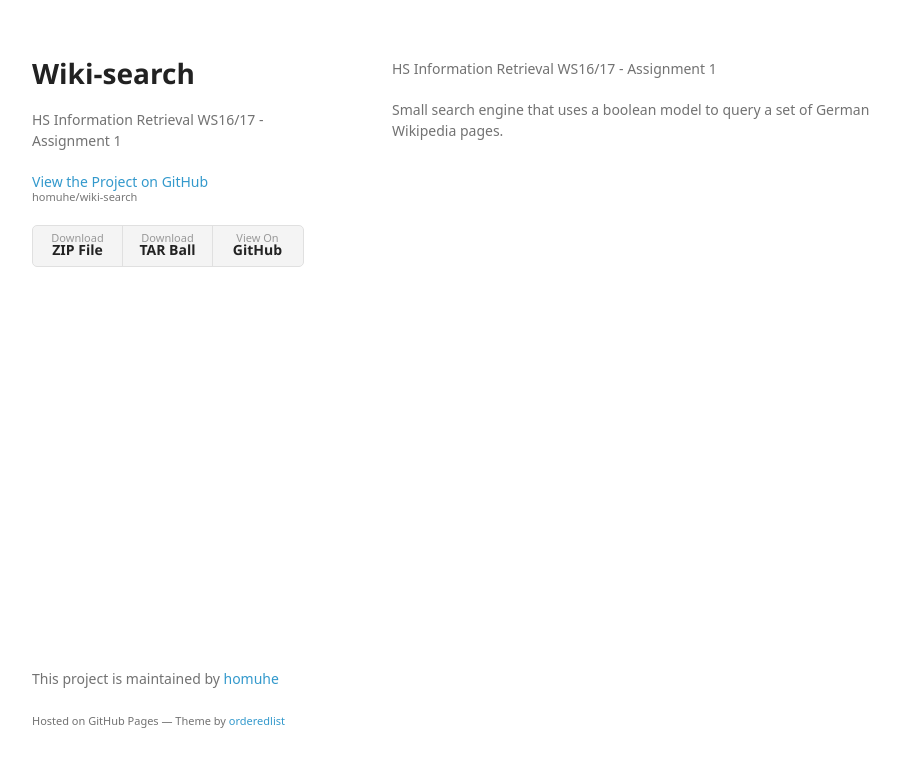
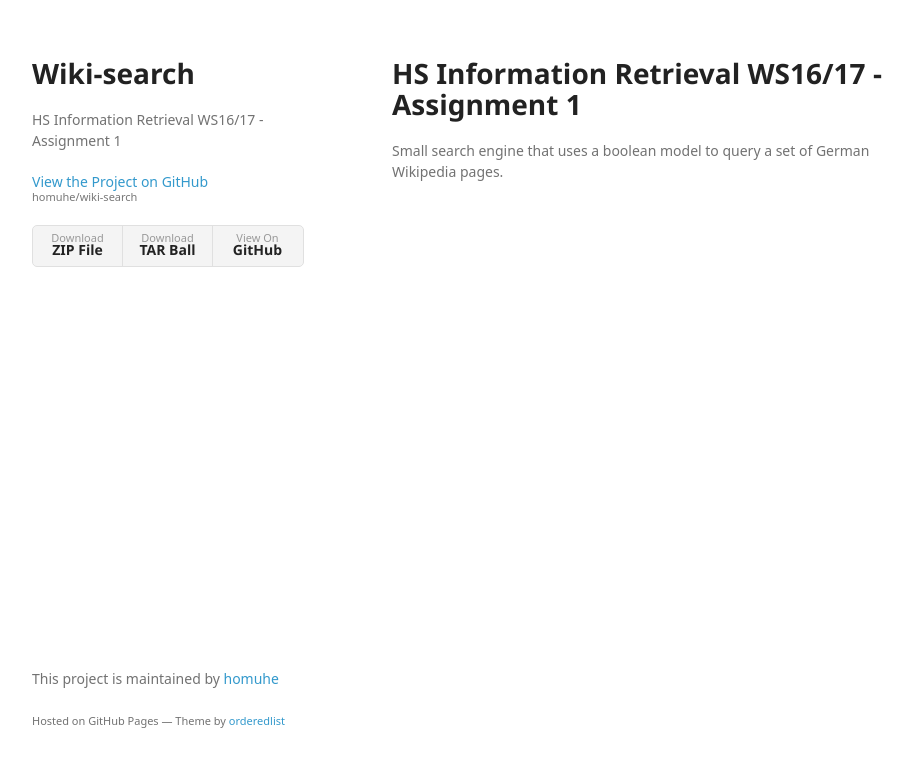
Before and after one commit to homuhe/wiki-search, a plain HTML site: page index.html in a window 1280 px wide. Shown: the whole page, without its empty margins (178-1091 px from the left). Drawn offline with Linux system fonts and the light colour scheme; a web font is replaced by a local one.

Commit message:
Create gh-pages branch via GitHub

```diff
--- a/index.html
+++ b/index.html
@@ -28,7 +28,8 @@
         </ul>
       </header>
       <section>
-        <p>HS Information Retrieval WS16/17 - Assignment 1</p>
+        <h1>
+<a id="hs-information-retrieval-ws1617---assignment-1" class="anchor" href="#hs-information-retrieval-ws1617---assignment-1" aria-hidden="true"><span aria-hidden="true" class="octicon octicon-link"></span></a>HS Information Retrieval WS16/17 - Assignment 1</h1>
 
 <p>Small search engine that uses a boolean model to query a set of German Wikipedia pages.</p>
       </section>
--- a/params.json
+++ b/params.json
@@ -1,6 +1,6 @@
 {
   "name": "Wiki-search",
   "tagline": "HS Information Retrieval WS16/17 - Assignment 1",
-  "body": "HS Information Retrieval WS16/17 - Assignment 1\r\n\r\nSmall search engine that uses a boolean model to query a set of German Wikipedia pages.\r\n",
+  "body": "#HS Information Retrieval WS16/17 - Assignment 1\r\n\r\nSmall search engine that uses a boolean model to query a set of German Wikipedia pages.\r\n",
   "note": "Don't delete this file! It's used internally to help with page regeneration."
 }
```
